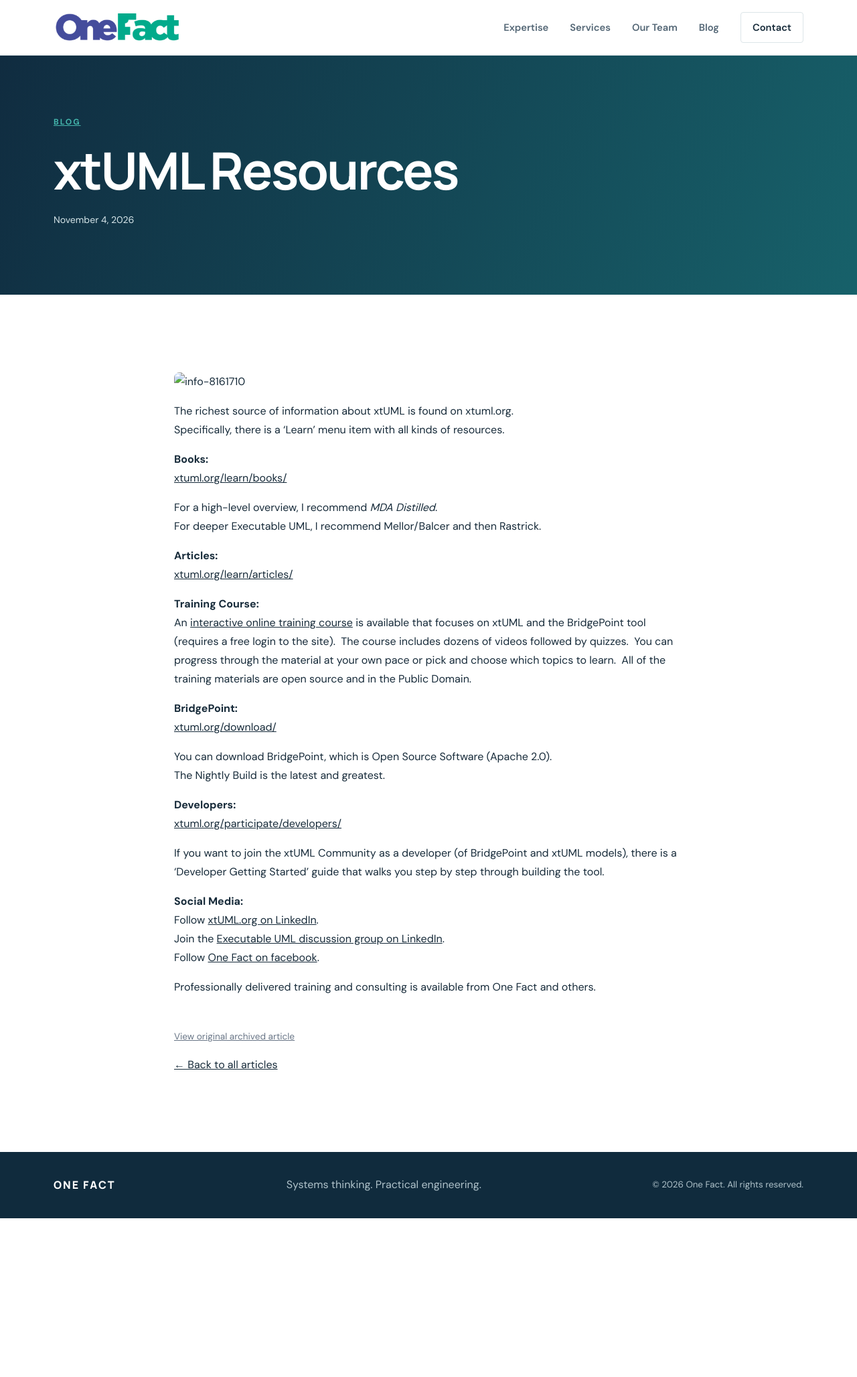
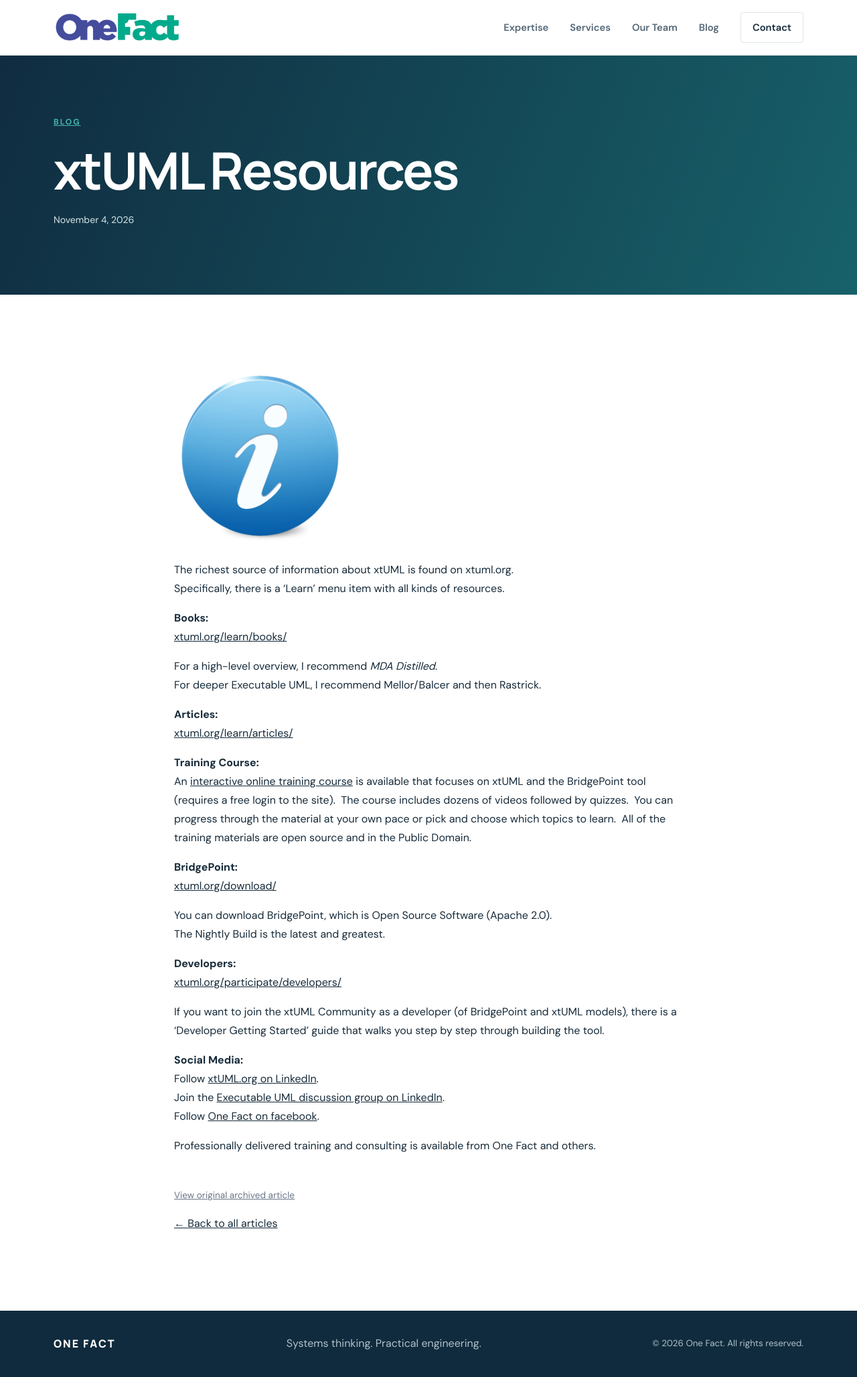
Before and after one commit to xtuml/onefactinc, a Jekyll site: the page built from _articles/xtuml-resources.html, in a window 1280 px wide. Shown: the whole page at 67% size. Built offline with Jekyll 4.4.1, drawn with Linux system fonts in a browser that asks for light colours; before the commit the page ends 1819 px from its top, so only the background shows below that.

Commit message:
Use local images in article

```diff
--- a/_articles/xtuml-resources.html
+++ b/_articles/xtuml-resources.html
@@ -5,7 +5,7 @@ permalink: /xtuml-resources/
 source_url: "https://onefact.net/xtuml-resources/"
 ---
 
-<p><img alt='info-8161710' class="alignnone size-full wp-image-828" src='../wp-content/uploads/2017/04/info-8161710.png' alt="" width="256" height="256" /></p>
+<p><img alt='info-8161710' class="alignnone size-full wp-image-828" src='{{ '/assets/images/info-8161710.png' | relative_url }}' alt="" width="256" height="256" /></p>
 <p>The richest source of information about xtUML is found on xtuml.org.<br />
 Specifically, there is a &#8216;Learn&#8217; menu item with all kinds of resources.</p>
 <p><strong>Books:</strong><br />
```
